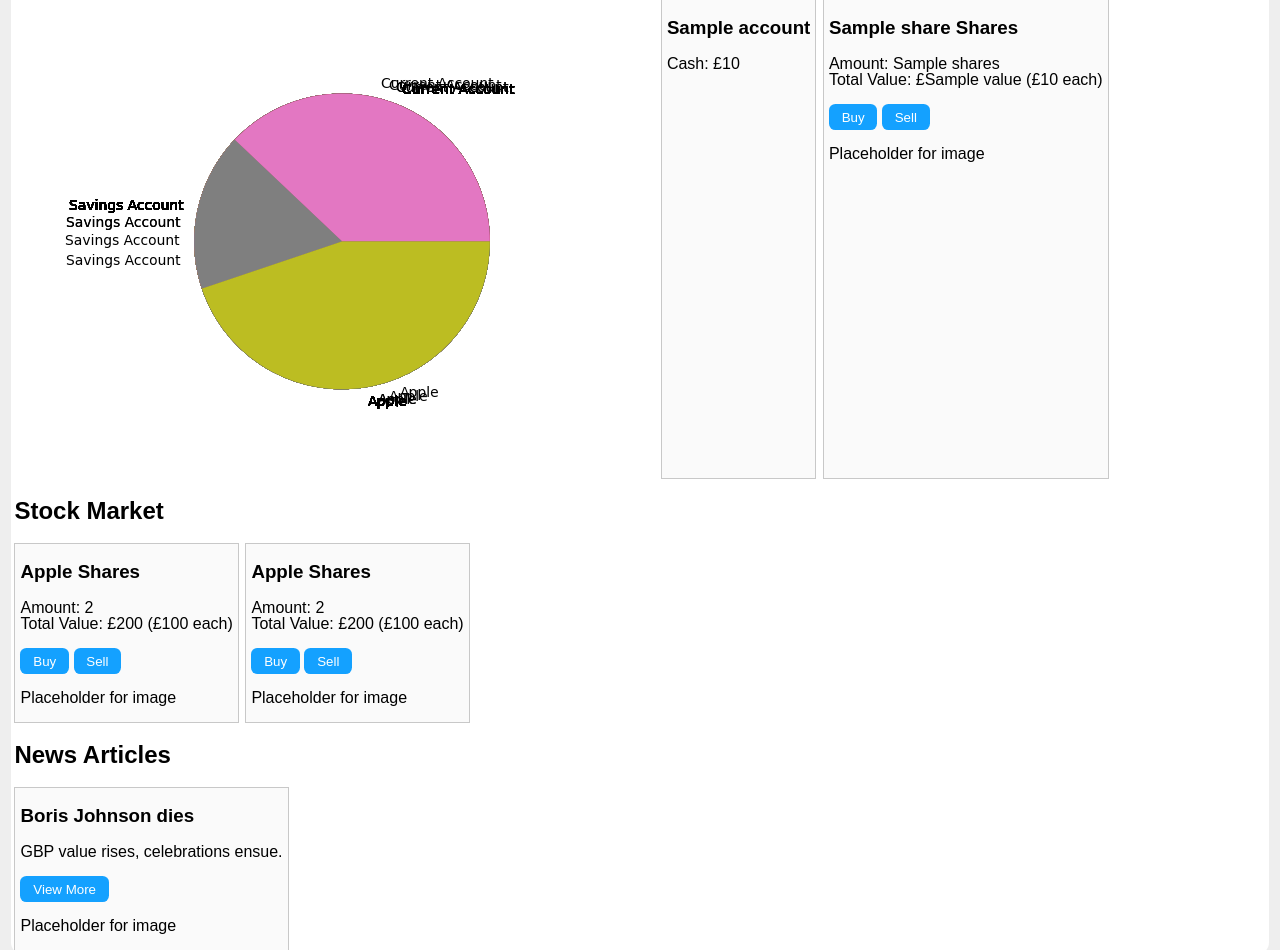
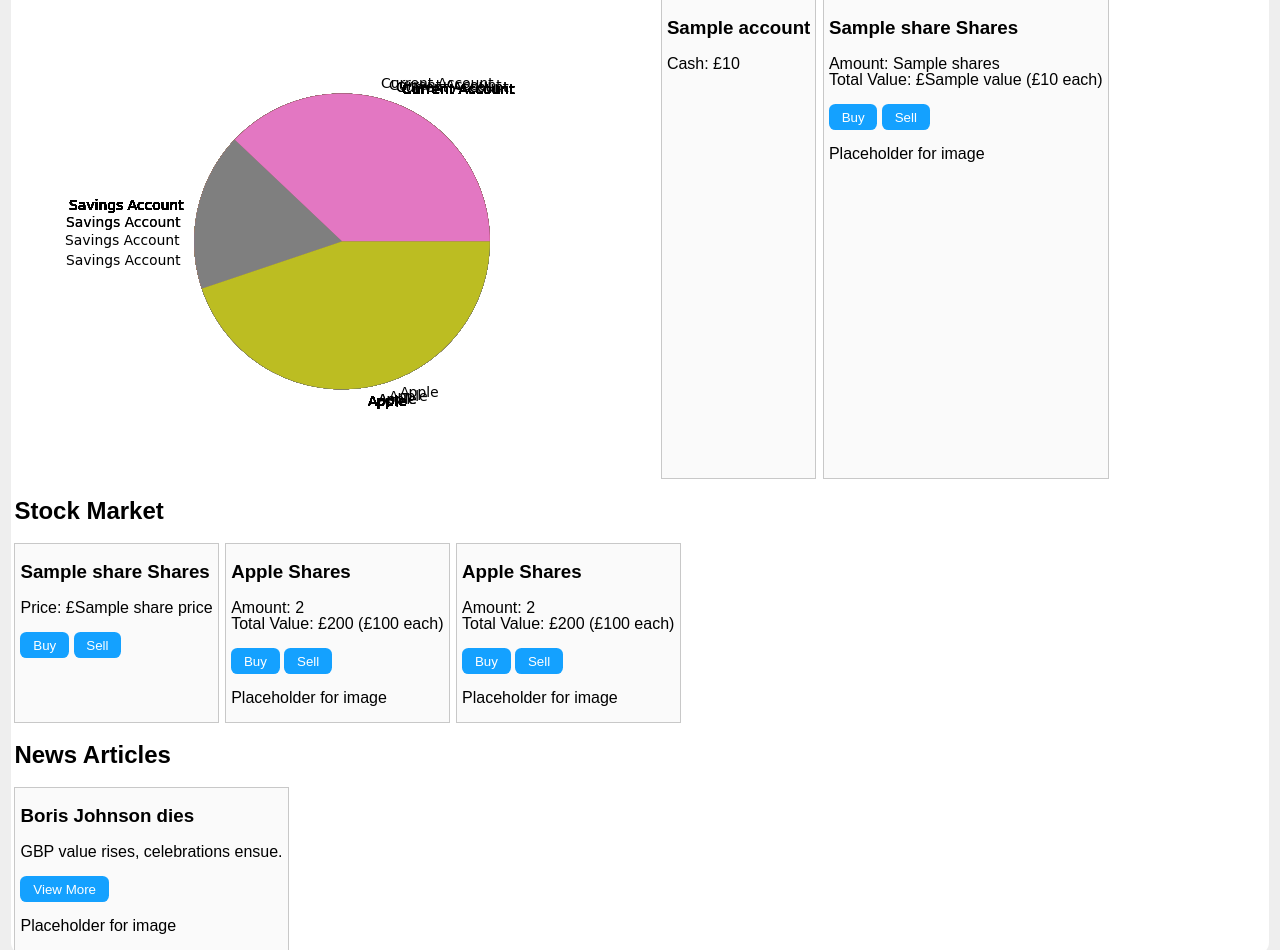
Before and after one commit to infinitelyjames/whack2024, a Python web app: template templates/index.html in a window 1280 px wide. Shown: the part 127-1077 px from the top of the page. Run offline with Jinja, Linux system fonts and the light colour scheme; the template is opened without the code that fills it: most values are stand-ins (such as "Sample title", 1, 10 or a date in 2020).

Commit message:
index.html dynamic stocks

```diff
--- a/templates/index.html
+++ b/templates/index.html
@@ -20,7 +20,7 @@
             <p>Cash: £{{ account.amount }}</p>
         </div>
         {% endfor %}
-        {% for share in shares %}
+        {% for share in playerShares %}
         <div class="playercontainer">
             <h3>{{ share.name }} Shares</h3>
             <p>Amount: {{ share.shares }}
@@ -37,6 +37,17 @@
     </div>
     <h2>Stock Market</h2>
     <div class="panelcontainer">
+        {% for companyName, sharePrices in allShares.items() %}
+        <div class="playercontainer">
+            <h3>{{ companyName }} Shares</h3>
+            <p>Price: £{{ sharePrices[monthCount] }}</p>
+            <div class="buttonrow" >
+                <button onclick="onBuyShare('{{ companyName }}', {{ sharePrices[monthCount] }})">Buy</button>
+                <button onclick="onSellShare('{{ companyName }}', {{ sharePrices[monthCount] }})">Sell</button>
+            </div>
+            <img src="">
+        </div>
+        {% endfor %}
         <div class="playercontainer">
             <h3>Apple Shares</h3>
             <p>Amount: 2
```
